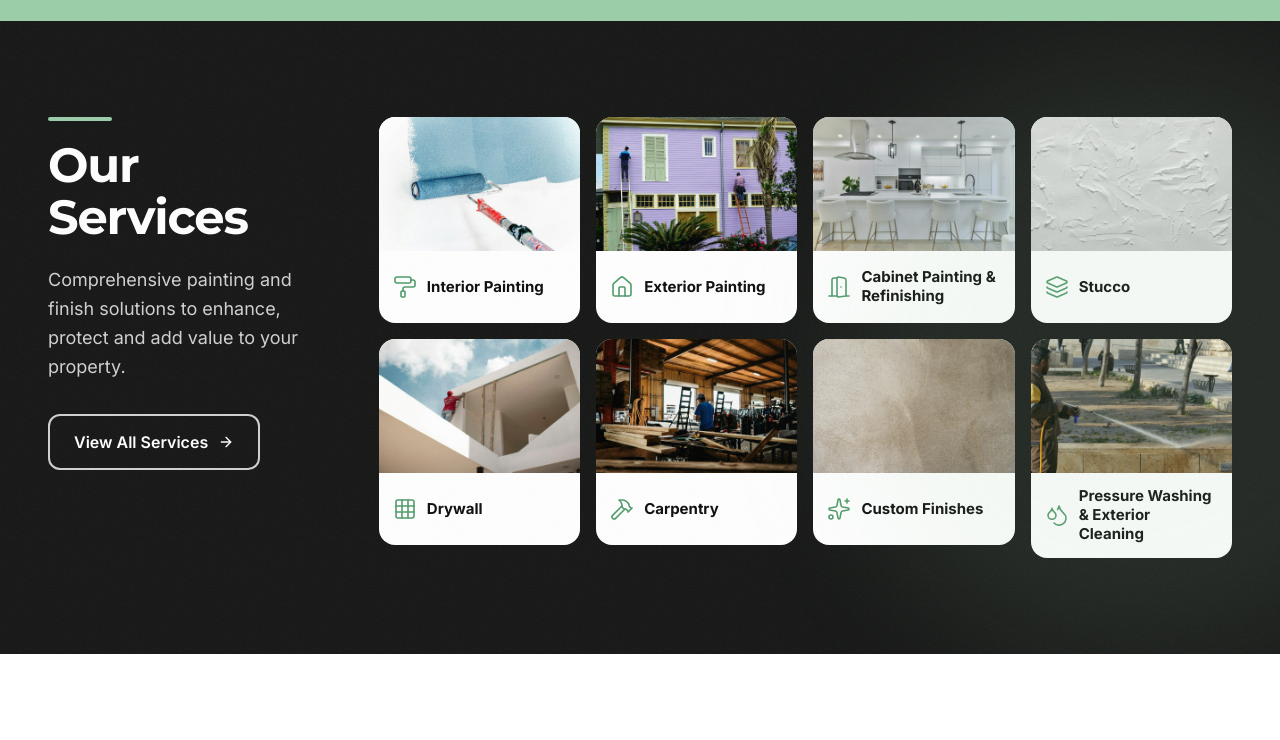
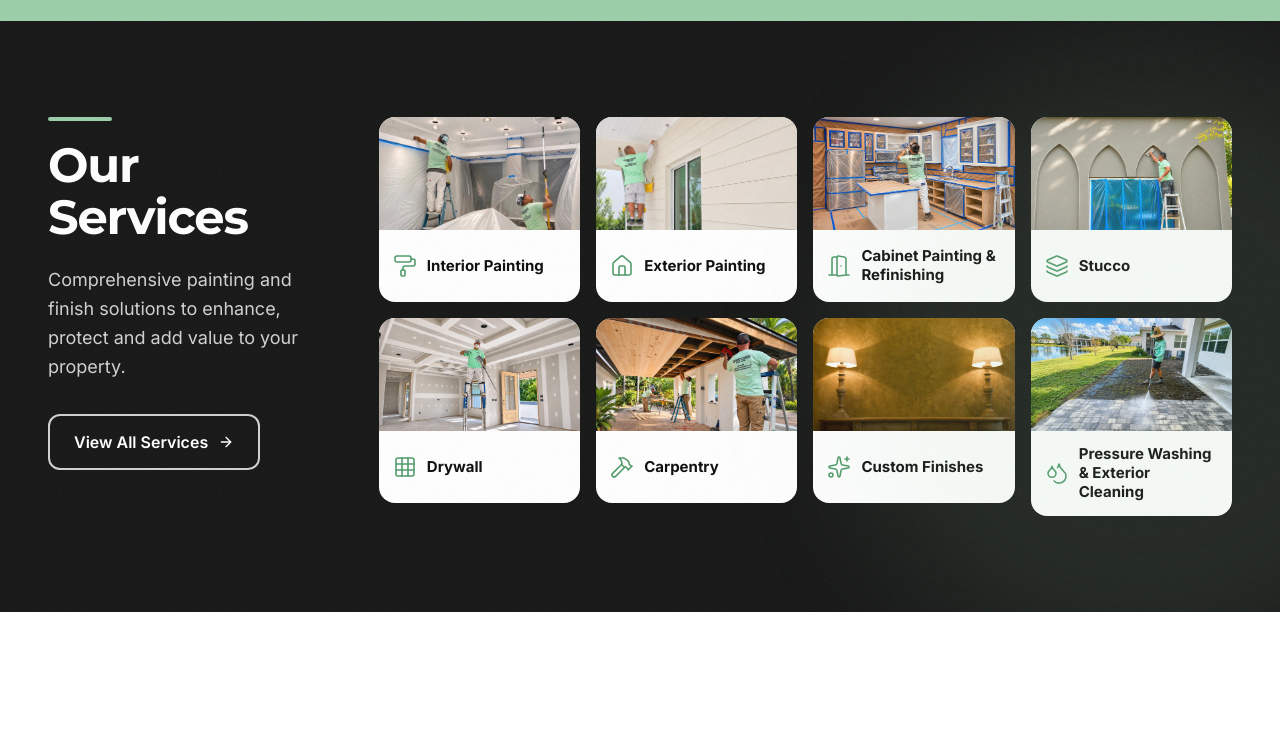
Before and after one commit to Guillemuhana/colores-santos, a React (Vite) app: page / in a window 1280 px wide. Shown: the part 1348-2088 px from the top of the page. Built offline with nearby package versions, Linux system fonts and the light colour scheme.

Commit message:
Use current service hero images across category cards

```diff
--- a/src/data/services.js
+++ b/src/data/services.js
@@ -11,7 +11,6 @@ export const SERVICES = [
     name: 'Interior Painting',
     short: 'Refresh and transform your living spaces with clean, professional finishes.',
     icon: PaintRoller,
-    tile: img('t-interior'),
     title: ['Interior', 'Painting'],
     intro: "Refresh, protect and transform your home's interior with professional, clean and long-lasting finishes.",
     hero: img('interior-hero'),
@@ -43,7 +42,6 @@ export const SERVICES = [
     name: 'Exterior Painting',
     short: "Protect your home from Florida's weather while giving it a beautiful, long-lasting look.",
     icon: House,
-    tile: img('t-exterior'),
     title: ['Exterior', 'Painting'],
     intro: "Protect, beautify and increase the value of your home with professional exterior painting built for Florida's climate.",
     hero: '/img/exterior-hero.webp',
@@ -75,7 +73,6 @@ export const SERVICES = [
     name: 'Cabinet Painting & Refinishing',
     short: 'A cost-effective way to modernize your kitchen, bathrooms and built-ins.',
     icon: DoorOpen,
-    tile: img('t-cabinet'),
     title: ['Cabinet Painting', '& Refinishing'],
     intro: 'Give your kitchen, bathroom or built-ins a fresh, modern look with professional cabinet painting and refinishing.',
     hero: '/img/cabinet-hero.webp',
@@ -107,7 +104,6 @@ export const SERVICES = [
     name: 'Stucco',
     short: "Repair, resurfacing and painting to restore and protect your home's exterior.",
     icon: Layers,
-    tile: img('t-stucco'),
     title: ['Stucco', 'Application, Repair & Finish'],
     intro: 'Restore, protect and enhance your home with professional stucco services, from repairs to new finishes.',
     hero: '/img/stucco-hero.webp',
@@ -139,7 +135,6 @@ export const SERVICES = [
     name: 'Drywall',
     short: 'Installation, repair and finishing with a smooth, paint-ready surface.',
     icon: Grid3x3,
-    tile: img('t-drywall'),
     title: ['Drywall', 'Installation, Repair & Finish'],
     intro: 'Professional drywall services to build, repair and restore your interior spaces with smooth, paint-ready results.',
     hero: '/img/drywall-hero.webp',
@@ -172,7 +167,6 @@ export const SERVICES = [
     name: 'Carpentry',
     short: 'Custom trim, repairs and finishing work to complement and enhance your home.',
     icon: Hammer,
-    tile: img('t-carpentry'),
     title: ['Carpentry', 'Installation, Repair & Custom Finishes'],
     intro: 'Quality carpentry services to enhance, repair and add value to your home with precise, durable and detailed work.',
     hero: '/img/carpentry-hero.webp',
@@ -205,7 +199,6 @@ export const SERVICES = [
     name: 'Custom Finishes',
     short: 'Decorative coatings, textures and specialty finishes.',
     icon: Sparkles,
-    tile: img('t-custom'),
     title: ['Custom', 'Finishes'],
     intro: 'Add style, texture and personality to your home with high-quality, decorative and specialty finishes.',
     hero: img('custom-hero'),
@@ -235,7 +228,6 @@ export const SERVICES = [
     name: 'Pressure Washing & Exterior Cleaning',
     short: 'Remove dirt, mold and buildup to keep your property looking its best.',
     icon: Droplets,
-    tile: img('t-pressure'),
     title: ['Pressure Washing', '& Exterior Cleaning'],
     intro: 'Keep your home looking its best with professional cleaning that removes dirt, mold, mildew, and buildup.',
     hero: '/img/pressure-hero.webp',
@@ -263,7 +255,7 @@ export const SERVICES = [
     cta: ['Ready for a', 'Like-New Exterior?'],
     ctaText: "Get a free, no-obligation estimate and let's restore your property's curb appeal.",
   },
-]
+].map((service) => ({ ...service, tile: service.hero }))
 
 export const RESIDENTIAL_CORE = ['interior-painting', 'exterior-painting', 'cabinet-painting-refinishing', 'drywall', 'stucco', 'carpentry']
 
--- a/src/pages/Home.jsx
+++ b/src/pages/Home.jsx
@@ -68,7 +68,7 @@ export default function Home() {
             {SERVICES.map((s) => (
               <Stagger.Item key={s.slug}>
                 <Link to={`/residential/${s.slug}`} className="group block overflow-hidden rounded-2xl bg-white text-ink transition-all duration-500 hover:-translate-y-1.5 hover:shadow-2xl hover:shadow-brand-400/30">
-                  <div className="aspect-[3/2] overflow-hidden"><img src={s.tile} alt={`${s.name} in Miami, FL`} loading="lazy" className="h-full w-full object-cover transition-transform duration-[1.2s] group-hover:scale-110" /></div>
+                  <div className="aspect-[16/9] overflow-hidden"><img src={s.tile} alt={`${s.name} in Miami, FL`} loading="lazy" className="h-full w-full object-cover transition-transform duration-[1.2s] group-hover:scale-110" /></div>
                   <div className="flex min-h-[72px] items-center gap-2.5 p-3.5">
                     <s.icon className="size-6 shrink-0 stroke-[1.6] text-brand-500" />
                     <span className="text-[15px] font-bold leading-tight">{s.name}</span>
--- a/src/pages/Pages.jsx
+++ b/src/pages/Pages.jsx
@@ -104,7 +104,7 @@ export function Residential() {
             {[['residential-h1', 'Exterior Painting', 'exterior-painting'], ['residential-h2', 'Cabinet Refinishing', 'cabinet-painting-refinishing'], ['residential-h3', 'Interior Painting', 'interior-painting']].map(([im, t, slug]) => (
               <Stagger.Item key={im}>
                 <Link to={`/residential/${slug}`} className="group relative block aspect-[4/3] overflow-hidden rounded-2xl shadow-lg">
-                  <img src={`/img/${im}.jpg`} alt={t} className="h-full w-full object-cover transition-transform duration-[1.2s] group-hover:scale-110" />
+                  <img src={getService(slug).hero} alt={t} className="h-full w-full object-cover transition-transform duration-[1.2s] group-hover:scale-110" />
                   <span className="absolute bottom-3 left-3 rounded-full bg-white/95 px-3.5 py-1.5 text-sm font-bold shadow">{t}</span>
                 </Link>
               </Stagger.Item>
```
